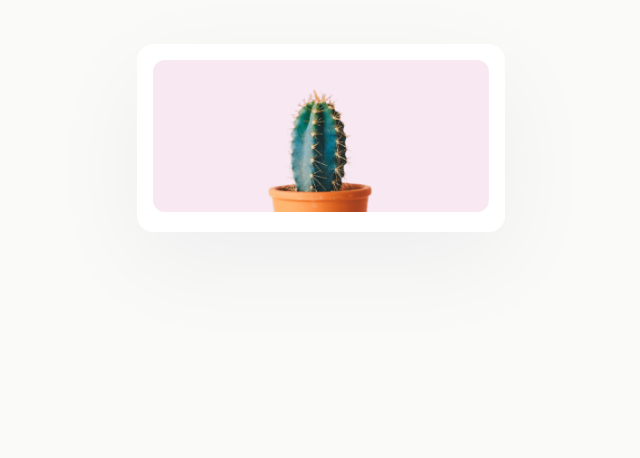
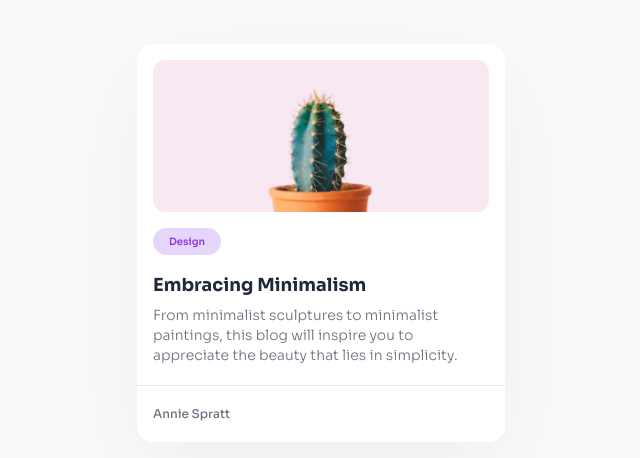
Before and after one commit to nooa-p/minimal-blog-card, a website: page index.html in a window 1280 px wide. Shown: the part 120-578 px from the top of the page, without its empty margins (319-959 px from the left). Drawn offline with Linux system fonts and the light colour scheme.

Commit message:
- add text content - basic html structure - content spacing & coloring

```diff
--- a/index.html
+++ b/index.html
@@ -14,6 +14,19 @@
     <figure>
       <img src="public/cactus_img.jpg" alt="" class="rounded-xl" />
     </figure>
+    <h2 class="bg-[#E6D6FC] text-[#883AE1] inline-block text-[10px] my-4 py-[6px] px-4 rounded-full font-semibold">
+      Design
+    </h2>
+    <h1 class="text-lg font-bold mb-[6px] text-[#20293A]">
+      Embracing Minimalism
+    </h1>
+    <p class="text-sm font-light text-[#6C727F] mb-5">
+      From minimalist sculptures to minimalist paintings, this blog will inspire you to appreciate the beauty that lies in simplicity.
+    </p>
+    <hr class="bg-[#E5EAF0] w-[368px] -ml-4 mb-5"/>
+    <h3 class="text-xs text-[#6C727F] font-medium">
+      Annie Spratt
+    </h3>
   </main>
 </body>
 </html>
```
Also changed, not shown: output.css.
